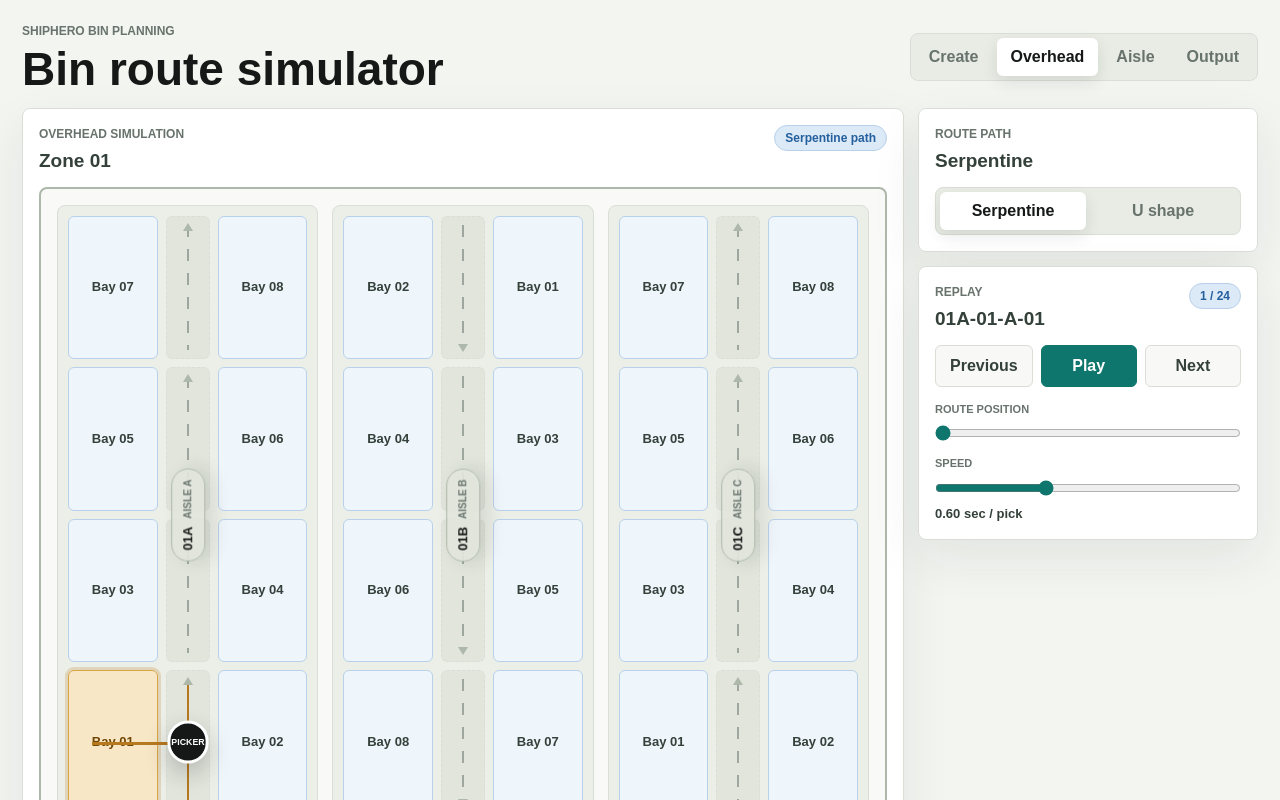
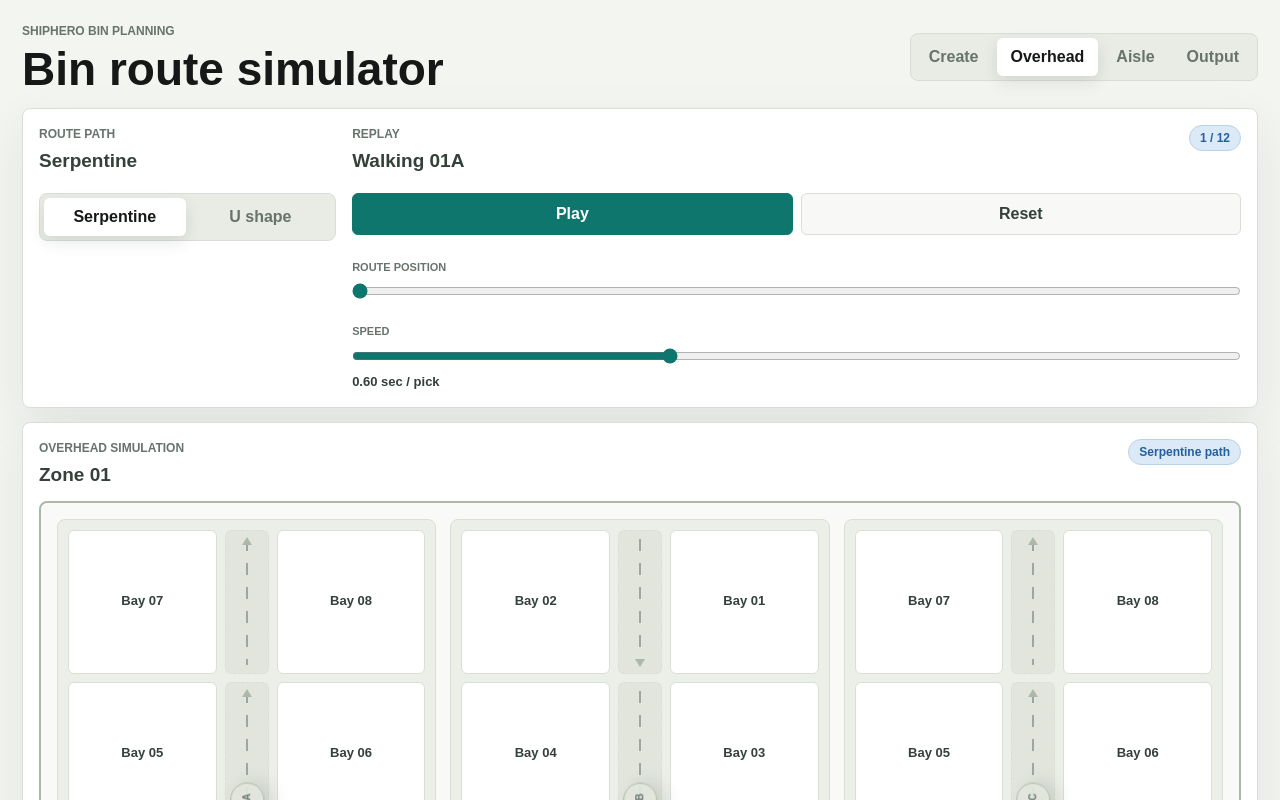
Before and after one commit to mostafa-azimi/bin_location_simulator, a Next.js app: page / in a window 1280 px wide. Both pictures are taken after a click on the button "Overhead". Shown: the top 800 px of the page. Built offline with nearby package versions, Linux system fonts and the light colour scheme.

Commit message:
Refine simulator playback controls

```diff
--- a/app/globals.css
+++ b/app/globals.css
@@ -171,18 +171,12 @@ button:disabled {
   align-items: start;
   display: grid;
   gap: 14px;
-  grid-template-columns: minmax(0, 1fr) 340px;
+  grid-template-columns: minmax(0, 1fr);
 }
 
-.simulation-main,
-.simulation-side {
+.simulation-main {
   display: grid;
   gap: 14px;
-}
-
-.simulation-side {
-  position: sticky;
-  top: 16px;
 }
 
 .panel {
@@ -266,6 +260,10 @@ button:disabled {
   grid-template-columns: 1fr 96px;
 }
 
+.compact-number-field {
+  grid-template-columns: 1fr 112px;
+}
+
 .number-field span {
   color: var(--ink-soft);
   font-size: 14px;
@@ -314,7 +312,7 @@ button:disabled {
 .playback-row {
   display: grid;
   gap: 8px;
-  grid-template-columns: 1fr 1fr 1fr;
+  grid-template-columns: 1fr 1fr;
 }
 
 .range-field {
@@ -342,6 +340,31 @@ button:disabled {
 .speed-field strong {
   color: var(--ink-soft);
   font-size: 13px;
+}
+
+.simulation-toolbar {
+  align-items: start;
+  display: grid;
+  gap: 16px;
+  grid-template-columns: minmax(220px, 0.8fr) minmax(260px, 1fr) minmax(320px, 1.35fr);
+}
+
+.simulation-toolbar .panel-heading {
+  margin-bottom: 10px;
+}
+
+.toolbar-group {
+  display: grid;
+  gap: 10px;
+  min-width: 0;
+}
+
+.simulation-toolbar .playback-panel:nth-child(2) {
+  grid-column: span 2;
+}
+
+.compact-action {
+  min-height: 38px;
 }
 
 .visualization-panel {
@@ -529,27 +552,6 @@ button:disabled {
 
 .aisle-track.u-path::after {
   display: none;
-}
-
-.pick-tether {
-  animation: tetherDraw 420ms ease-out;
-  background: var(--amber);
-  height: 3px;
-  position: absolute;
-  top: 50%;
-  z-index: 2;
-}
-
-.pick-tether.left {
-  right: 50%;
-  transform-origin: right center;
-  width: calc(100% + 54px);
-}
-
-.pick-tether.right {
-  left: 50%;
-  transform-origin: left center;
-  width: calc(100% + 54px);
 }
 
 .overhead-picker {
@@ -819,29 +821,15 @@ button:disabled {
   color: var(--ink-soft);
   display: grid;
   gap: 4px;
-  grid-template-columns: 42px 1fr;
+  grid-template-columns: minmax(0, 1fr) auto;
   min-height: 58px;
   padding: 8px;
   text-align: left;
 }
 
-.route-step span {
-  align-items: center;
-  background: white;
-  border: 1px solid var(--line);
-  border-radius: 999px;
-  display: flex;
-  font-size: 11px;
-  font-weight: 760;
-  grid-row: span 2;
-  height: 32px;
-  justify-content: center;
-  min-width: 32px;
-  padding: 0 5px;
-}
-
 .route-step strong {
   font-size: 13px;
+  grid-column: 1 / -1;
   line-height: 1.1;
   overflow-wrap: anywhere;
 }
@@ -851,6 +839,7 @@ button:disabled {
   font-size: 11px;
   font-style: normal;
   font-weight: 760;
+  grid-column: 1 / -1;
   text-transform: uppercase;
 }
 
@@ -997,8 +986,12 @@ button:disabled {
     grid-template-columns: 1fr;
   }
 
-  .simulation-side {
-    position: static;
+  .simulation-toolbar {
+    grid-template-columns: repeat(2, minmax(0, 1fr));
+  }
+
+  .simulation-toolbar .playback-panel {
+    grid-column: 1 / -1;
   }
 
   .input-grid.wide,
@@ -1031,6 +1024,7 @@ button:disabled {
 
   .input-grid.wide,
   .summary-band,
+  .simulation-toolbar,
   .playback-row,
   .health-grid,
   .aisle-window {
--- a/app/page.tsx
+++ b/app/page.tsx
@@ -6,6 +6,7 @@ type RouteSide = "left" | "right";
 type PageKey = "create" | "overhead" | "aisle" | "output";
 type SourceMode = "generated" | "uploaded";
 type RoutePattern = "serpentine" | "u-shape";
+type TrackDirection = "up" | "down" | "u-path";
 
 type LayoutConfig = {
   zones: number;
@@ -41,6 +42,15 @@ type UploadAnalysis = {
   legacyPrefixNames: string[];
   routeBacktracks: string[];
   inferredConfig: LayoutConfig;
+};
+
+type OverheadPathStop = {
+  zoneIndex: number;
+  zoneLabel: string;
+  aisle: number;
+  aisleLabel: string;
+  rowKey: string;
+  trackDirection: TrackDirection;
 };
 
 const defaultConfig: LayoutConfig = {
@@ -161,10 +171,6 @@ function parseLocationName(name: string, originalIndex: number): LocationRecord
   };
 }
 
-function bayRouteKey(location: LocationRecord) {
-  return `${location.zoneIndex}-${location.aisle}-${location.bay}`;
-}
-
 function pickCoordinateKey(
   zoneIndex: number,
   aisle: number,
@@ -175,23 +181,42 @@ function pickCoordinateKey(
   return `${zoneIndex}-${aisle}-${bay}-${shelfIndex}-${slot}`;
 }
 
-function buildHighlightedStops(locations: LocationRecord[]) {
-  const seenBays = new Set<string>();
+function seededRandom(seed: number) {
+  let state = seed || 1;
 
-  return locations.filter((location) => {
-    const key = bayRouteKey(location);
+  return () => {
+    state = (state * 1664525 + 1013904223) % 4294967296;
+    return state / 4294967296;
+  };
+}
 
-    if (seenBays.has(key)) {
-      return false;
+function buildRandomPickStops(
+  locations: LocationRecord[],
+  count: number,
+  seed: number,
+) {
+  const targetCount = clampNumber(count, 1, Math.max(1, locations.length));
+
+  if (targetCount >= locations.length) {
+    return [...locations].sort((a, b) => alphaSort(a.name, b.name));
+  }
+
+  const random = seededRandom(seed);
+  const picks: LocationRecord[] = [];
+
+  locations.forEach((location, index) => {
+    if (index < targetCount) {
+      picks.push(location);
+      return;
     }
 
-    seenBays.add(key);
-    return true;
+    const swapIndex = Math.floor(random() * (index + 1));
+    if (swapIndex < targetCount) {
+      picks[swapIndex] = location;
+    }
   });
-}
 
-function flipSide(side: RouteSide): RouteSide {
-  return side === "left" ? "right" : "left";
+  return picks.sort((a, b) => alphaSort(a.name, b.name));
 }
 
 function routeSideForPattern(
@@ -204,21 +229,6 @@ function routeSideForPattern(
   }
 
   return location.side;
-}
-
-function screenSideForOverhead(
-  location: LocationRecord,
-  config: LayoutConfig,
-  routePattern: RoutePattern,
-  aisleDirection: "up" | "down",
-) {
-  const pickerSide = routeSideForPattern(location, config, routePattern);
-
-  if (routePattern === "serpentine" && aisleDirection === "down") {
-    return flipSide(pickerSide);
-  }
-
-  return pickerSide;
 }
 
 function buildOverheadRows(
@@ -248,6 +258,52 @@ function buildOverheadRows(
     leftBay: aisleDirection === "up" ? odd : even,
     rightBay: aisleDirection === "up" ? even : odd,
   }));
+}
+
+function overheadRowKey(
+  zoneIndex: number,
+  aisle: number,
+  leftBay: number | null,
+  rightBay: number | null,
+) {
+  return `${zoneIndex}-${aisle}-${leftBay ?? "empty"}-${rightBay ?? "empty"}`;
+}
+
+function buildOverheadPath(config: LayoutConfig, routePattern: RoutePattern) {
+  const path: OverheadPathStop[] = [];
+
+  for (let zone = 1; zone <= config.zones; zone += 1) {
+    for (let aisle = 1; aisle <= config.aisles; aisle += 1) {
+      const aisleLabel = lettersFromNumber(aisle);
+      const aisleDirection =
+        routePattern === "serpentine" && aisle % 2 === 0 ? "down" : "up";
+      const rows = buildOverheadRows(config, routePattern, aisleDirection);
+      const addStop = (
+        row: { leftBay: number | null; rightBay: number | null },
+        trackDirection: TrackDirection,
+      ) => {
+        path.push({
+          zoneIndex: zone,
+          zoneLabel: pad2(zone),
+          aisle,
+          aisleLabel,
+          rowKey: overheadRowKey(zone, aisle, row.leftBay, row.rightBay),
+          trackDirection,
+        });
+      };
+
+      if (routePattern === "u-shape") {
+        [...rows].reverse().forEach((row) => addStop(row, "up"));
+        rows.forEach((row) => addStop(row, "down"));
+        continue;
+      }
+
+      const traversalRows = aisleDirection === "up" ? [...rows].reverse() : rows;
+      traversalRows.forEach((row) => addStop(row, aisleDirection));
+    }
+  }
+
+  return path;
 }
 
 function generateLocations(config: LayoutConfig) {
@@ -512,7 +568,7 @@ function RoutePatternSwitch({
   onChange: (routePattern: RoutePattern) => void;
 }) {
   return (
-    <section className="panel route-pattern-panel">
+    <div className="toolbar-group route-pattern-panel">
       <div className="panel-heading">
         <div>
           <p className="eyebrow">Route path</p>
@@ -531,52 +587,85 @@ function RoutePatternSwitch({
           </button>
         ))}
       </div>
-    </section>
+    </div>
+  );
+}
+
+function RandomPickControls({
+  pickCount,
+  maxCount,
+  onPickCountChange,
+  onRandomize,
+}: {
+  pickCount: number;
+  maxCount: number;
+  onPickCountChange: (pickCount: number) => void;
+  onRandomize: () => void;
+}) {
+  return (
+    <div className="toolbar-group random-picks-panel">
+      <div className="panel-heading">
+        <div>
+          <p className="eyebrow">Aisle picks</p>
+          <h2>Random locations</h2>
+        </div>
+      </div>
+      <label className="number-field compact-number-field">
+        <span>Locations to highlight</span>
+        <input
+          max={Math.max(1, maxCount)}
+          min={1}
+          onChange={(event) =>
+            onPickCountChange(Number.parseInt(event.target.value, 10))
+          }
+          type="number"
+          value={pickCount}
+        />
+      </label>
+      <button className="ghost-action compact-action" onClick={onRandomize} type="button">
+        New random set
+      </button>
+    </div>
   );
 }
 
 function PlaybackControls({
-  active,
+  activeLabel,
   activeIndex,
   total,
   isPlaying,
   speedMs,
-  onPrevious,
-  onNext,
   onPlayPause,
+  onReset,
   onSeek,
   onSpeedChange,
 }: {
-  active: LocationRecord | undefined;
+  activeLabel: string;
   activeIndex: number;
   total: number;
   isPlaying: boolean;
   speedMs: number;
-  onPrevious: () => void;
-  onNext: () => void;
   onPlayPause: () => void;
+  onReset: () => void;
   onSeek: (index: number) => void;
   onSpeedChange: (speedMs: number) => void;
 }) {
   return (
-    <section className="panel playback-panel">
+    <div className="toolbar-group playback-panel">
       <div className="panel-heading">
         <div>
           <p className="eyebrow">Replay</p>
-          <h2>{active?.name ?? "No active location"}</h2>
+          <h2>{activeLabel}</h2>
         </div>
         <span className="small-badge">{total ? `${activeIndex + 1} / ${total}` : "0 / 0"}</span>
       </div>
 
       <div className="playback-row">
-        <button className="ghost-action" onClick={onPrevious} type="button">
-          Previous
-        </button>
         <button className="primary-action compact" onClick={onPlayPause} type="button">
           {isPlaying ? "Pause" : "Play"}
         </button>
-        <button className="ghost-action" onClick={onNext} type="button">
-          Next
+        <button className="ghost-action" onClick={onReset} type="button">
+          Reset
         </button>
       </div>
 
@@ -603,7 +692,7 @@ function PlaybackControls({
         />
         <strong>{(speedMs / 1000).toFixed(2)} sec / pick</strong>
       </label>
-    </section>
+    </div>
   );
 }
 
@@ -687,49 +776,28 @@ function CreatePage({
 }
 
 function OverheadRoute({
-  locations,
   activeIndex,
-  active,
   config,
   routePattern,
+  pathStops,
 }: {
-  locations: LocationRecord[];
   activeIndex: number;
-  active: LocationRecord | undefined;
   config: LayoutConfig;
   routePattern: RoutePattern;
+  pathStops: OverheadPathStop[];
 }) {
-  const activeZoneIndex = active?.zoneIndex ?? 1;
-  const activeZone = active?.zoneLabel ?? "01";
-  const stopIndexByBay = useMemo(() => {
-    const steps = new Map<string, number>();
-
-    locations.forEach((location, index) => {
-      if (location.zoneIndex !== activeZoneIndex) {
-        return;
-      }
-
-      steps.set(`${location.aisle}-${location.bay}`, index);
-    });
-
-    return steps;
-  }, [activeZoneIndex, locations]);
-
+  const activePathStop = pathStops[activeIndex];
+  const activeZoneIndex = activePathStop?.zoneIndex ?? 1;
+  const activeZone = activePathStop?.zoneLabel ?? "01";
+  const visitedRows = useMemo(() => {
+    const rows = new Set<string>();
+    pathStops.slice(0, activeIndex).forEach((stop) => rows.add(stop.rowKey));
+    return rows;
+  }, [activeIndex, pathStops]);
   const aisles = Array.from({ length: config.aisles }, (_, index) => index + 1);
-
-  const bayClassName = (aisle: number, bay: number) => {
-    const step = stopIndexByBay.get(`${aisle}-${bay}`);
-    const isActive = active?.aisle === aisle && active.bay === bay;
-    const isPlanned = typeof step === "number";
-    const isDone = typeof step === "number" && activeIndex > step;
-
-    return `warehouse-bay ${isPlanned ? "planned" : ""} ${
-      isActive ? "active" : ""
-    } ${isDone ? "done" : ""}`;
-  };
-  const renderBay = (aisle: number, bay: number | null) =>
+  const renderBay = (bay: number | null) =>
     bay && bay <= config.bays ? (
-      <div className={bayClassName(aisle, bay)}>
+      <div className="warehouse-bay">
         <span>Bay {pad2(bay)}</span>
       </div>
     ) : (
@@ -773,53 +841,34 @@ function OverheadRoute({
                     style={{ gridTemplateRows: `repeat(${rows.length}, minmax(72px, 1fr))` }}
                   >
                     {rows.map(({ leftBay, rightBay }) => {
-                      const rowBays = [leftBay, rightBay].filter(
-                        (bay): bay is number => Boolean(bay),
-                      );
-                      const plannedSteps = rowBays
-                        .map((bay) => stopIndexByBay.get(`${aisle}-${bay}`))
-                        .filter(
-                        (step): step is number => typeof step === "number",
-                      );
-                      const isActivePair =
-                        active?.aisle === aisle && rowBays.includes(active.bay);
-                      const isDonePair =
-                        plannedSteps.length > 0 &&
-                        plannedSteps.every((step) => activeIndex > step);
+                      const rowKey = overheadRowKey(activeZoneIndex, aisle, leftBay, rightBay);
+                      const isActivePair = activePathStop?.rowKey === rowKey;
+                      const isDonePair = visitedRows.has(rowKey);
                       const trackDirection =
-                        routePattern === "u-shape" && isActivePair && active
-                          ? routeSideForPattern(active, config, routePattern) === "left"
-                            ? "up"
-                            : "down"
+                        isActivePair && activePathStop
+                          ? activePathStop.trackDirection
                           : routePattern === "u-shape"
                             ? "u-path"
                             : direction;
-                      const tetherSide =
-                        active && isActivePair
-                          ? screenSideForOverhead(active, config, routePattern, direction)
-                          : "left";
 
                       return (
                         <div
                           className={`route-pair ${isActivePair ? "active-pair" : ""}`}
                           key={`${aisle}-${leftBay ?? "empty"}-${rightBay ?? "empty"}`}
                         >
-                          {renderBay(aisle, leftBay)}
+                          {renderBay(leftBay)}
                           <div
                             className={`aisle-track ${trackDirection} ${
                               isActivePair ? "active" : ""
                             } ${isDonePair ? "done" : ""}`}
                           >
                             {isActivePair && (
-                              <>
-                                <div className={`pick-tether ${tetherSide}`} />
-                                <div className="overhead-picker">
-                                  <span>Picker</span>
-                                </div>
-                              </>
+                              <div className="overhead-picker">
+                                <span>Picker</span>
+                              </div>
                             )}
                           </div>
-                          {renderBay(aisle, rightBay)}
+                          {renderBay(rightBay)}
                         </div>
                       );
                     })}
@@ -1068,7 +1117,6 @@ function RouteTimeline({
               onClick={() => onSelect(routeIndex)}
               type="button"
             >
-              <span>{routeIndex + 1}</span>
               <strong>{location.name}</strong>
               <em>{routeSideForPattern(location, config, routePattern)}</em>
             </button>
@@ -1239,6 +1287,8 @@ export default function Home() {
   const [analysis, setAnalysis] = useState<UploadAnalysis | null>(null);
   const [mode, setMode] = useState<SourceMode>("generated");
   const [routePattern, setRoutePattern] = useState<RoutePattern>("serpentine");
+  const [randomPickCount, setRandomPickCount] = useState(8);
+  const [randomPickSeed, setRandomPickSeed] = useState(1);
 
   const generatedLocations = useMemo(() => generateLocations(config), [config]);
   const uploadedLocations = analysis?.validLocations ?? [];
@@ -1246,30 +1296,49 @@ export default function Home() {
     mode === "uploaded" && uploadedLocations.length > 0
       ? uploadedLocations
       : generatedLocations;
-  const routeStops = useMemo(
-    () => buildHighlightedStops(activeLocations),
-    [activeLocations],
-  );
   const activeConfig =
     mode === "uploaded" && uploadedLocations.length > 0
       ? analysis?.inferredConfig ?? config
       : config;
+  const effectiveRandomPickCount = clampNumber(
+    randomPickCount,
+    1,
+    Math.max(1, activeLocations.length),
+  );
+  const overheadPath = useMemo(
+    () => buildOverheadPath(activeConfig, routePattern),
+    [activeConfig, routePattern],
+  );
+  const aislePickStops = useMemo(
+    () => buildRandomPickStops(activeLocations, effectiveRandomPickCount, randomPickSeed),
+    [activeLocations, effectiveRandomPickCount, randomPickSeed],
+  );
+  const isSimulatorPage = activePage === "overhead" || activePage === "aisle";
+  const simulationTotal =
+    activePage === "overhead" ? overheadPath.length : aislePickStops.length;
   const safeActiveIndex = Math.min(
     activeIndex,
-    Math.max(0, routeStops.length - 1),
+    Math.max(0, simulationTotal - 1),
   );
-  const active = routeStops[safeActiveIndex];
+  const activePathStop = overheadPath[safeActiveIndex];
+  const activePick = aislePickStops[safeActiveIndex];
+  const activeLabel =
+    activePage === "overhead"
+      ? activePathStop
+        ? `Walking ${activePathStop.zoneLabel}${activePathStop.aisleLabel}`
+        : "Walking route"
+      : activePick?.name ?? "No active pick";
   const csv = useMemo(() => buildShipHeroCsv(activeLocations), [activeLocations]);
   const canUseUploaded = uploadedLocations.length > 0;
 
   useEffect(() => {
-    if (!isPlaying || routeStops.length === 0) {
+    if (!isPlaying || !isSimulatorPage || simulationTotal === 0) {
       return;
     }
 
     const timer = window.setInterval(() => {
       setActiveIndex((current) => {
-        if (current >= routeStops.length - 1) {
+        if (current >= simulationTotal - 1) {
           window.clearInterval(timer);
           setIsPlaying(false);
           return current;
@@ -1279,7 +1348,7 @@ export default function Home() {
     }, speedMs);
 
     return () => window.clearInterval(timer);
-  }, [isPlaying, routeStops.length, speedMs]);
+  }, [isPlaying, isSimulatorPage, simulationTotal, speedMs]);
 
   const updateConfig = (key: keyof LayoutConfig, value: number) => {
     setActiveIndex(0);
@@ -1298,6 +1367,23 @@ export default function Home() {
 
   const selectRoutePattern = (nextPattern: RoutePattern) => {
     setRoutePattern(nextPattern);
+    setActiveIndex(0);
+    setIsPlaying(false);
+  };
+
+  const updateRandomPickCount = (value: number) => {
+    setRandomPickCount(clampNumber(value, 1, Math.max(1, activeLocations.length)));
+    setActiveIndex(0);
+    setIsPlaying(false);
+  };
+
+  const randomizePickStops = () => {
+    setRandomPickSeed((seed) => seed + 1);
+    setActiveIndex(0);
+    setIsPlaying(false);
+  };
+
+  const resetSimulation = () => {
     setActiveIndex(0);
     setIsPlaying(false);
   };
@@ -1328,30 +1414,33 @@ export default function Home() {
 
   const playbackControls = (
     <PlaybackControls
-      active={active}
+      activeLabel={activeLabel}
       activeIndex={safeActiveIndex}
       isPlaying={isPlaying}
-      onNext={() =>
-        setActiveIndex(() =>
-          Math.min(Math.max(0, routeStops.length - 1), safeActiveIndex + 1),
-        )
-      }
       onPlayPause={() => setIsPlaying((playing) => !playing)}
-      onPrevious={() => setActiveIndex(() => Math.max(0, safeActiveIndex - 1))}
+      onReset={resetSimulation}
       onSeek={setActiveIndex}
       onSpeedChange={setSpeedMs}
       speedMs={speedMs}
-      total={routeStops.length}
+      total={simulationTotal}
     />
   );
-  const simulationControls = (
-    <>
+  const simulationControls = (showRandomPickControls: boolean) => (
+    <section className="panel simulation-toolbar">
       <RoutePatternSwitch
         onChange={selectRoutePattern}
         routePattern={routePattern}
       />
+      {showRandomPickControls && (
+        <RandomPickControls
+          maxCount={activeLocations.length}
+          onPickCountChange={updateRandomPickCount}
+          onRandomize={randomizePickStops}
+          pickCount={effectiveRandomPickCount}
+        />
+      )}
       {playbackControls}
-    </>
+    </section>
   );
 
   return (
@@ -1361,7 +1450,14 @@ export default function Home() {
           <p className="eyebrow">ShipHero bin planning</p>
           <h1>Bin route simulator</h1>
         </div>
-        <PageTabs activePage={activePage} onChange={setActivePage} />
+        <PageTabs
+          activePage={activePage}
+          onChange={(page) => {
+            setActivePage(page);
+            setIsPlaying(false);
+            setActiveIndex(0);
+          }}
+        />
       </header>
 
       {activePage === "create" && (
@@ -1378,44 +1474,36 @@ export default function Home() {
       {activePage === "overhead" && (
         <div className="simulation-grid">
           <div className="simulation-main">
+            {simulationControls(false)}
             <OverheadRoute
-              active={active}
               activeIndex={safeActiveIndex}
               config={activeConfig}
-              locations={routeStops}
+              pathStops={overheadPath}
               routePattern={routePattern}
             />
-            <RouteTimeline
-              activeIndex={safeActiveIndex}
-              config={activeConfig}
-              locations={routeStops}
-              routePattern={routePattern}
-              onSelect={setActiveIndex}
-            />
           </div>
-          <aside className="simulation-side">{simulationControls}</aside>
         </div>
       )}
 
       {activePage === "aisle" && (
         <div className="simulation-grid">
           <div className="simulation-main">
+            {simulationControls(true)}
             <AislePickView
-              active={active}
+              active={activePick}
               activeIndex={safeActiveIndex}
               config={activeConfig}
-              locations={routeStops}
+              locations={aislePickStops}
               routePattern={routePattern}
             />
             <RouteTimeline
               activeIndex={safeActiveIndex}
               config={activeConfig}
-              locations={routeStops}
+              locations={aislePickStops}
               routePattern={routePattern}
               onSelect={setActiveIndex}
             />
           </div>
-          <aside className="simulation-side">{simulationControls}</aside>
         </div>
       )}
 
```
Also changed, not shown: 1 other file (tests, documents, lock files or other folders).
